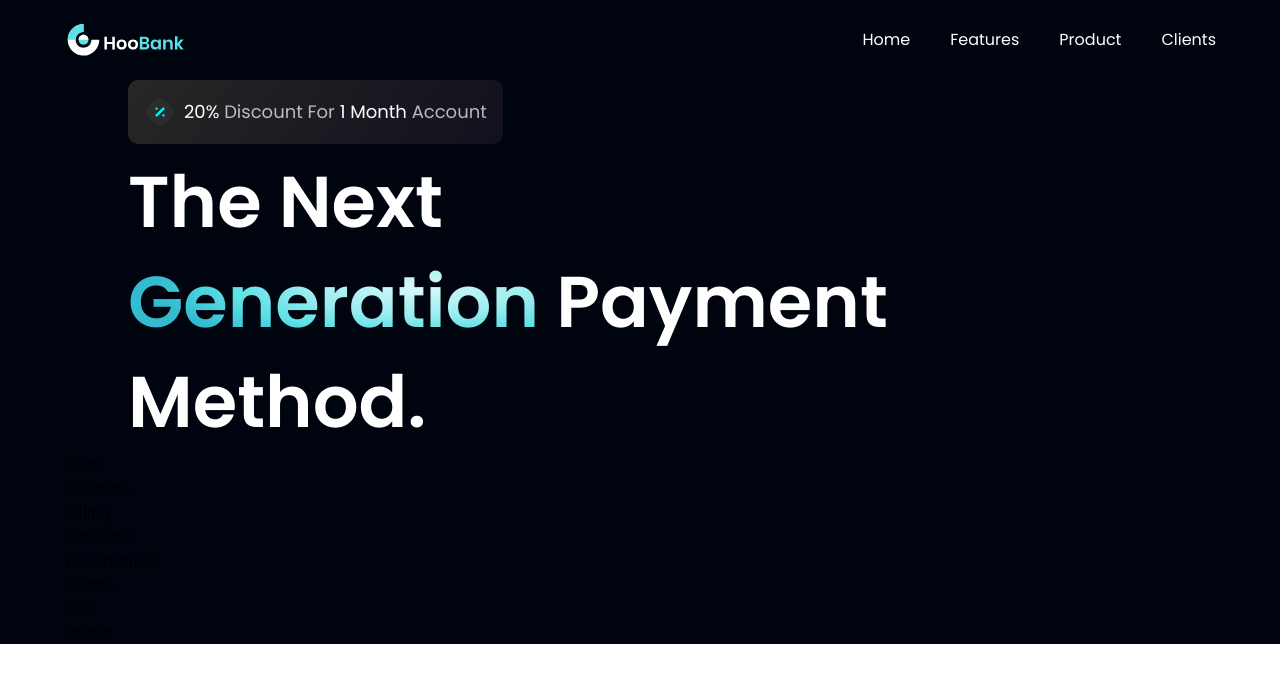
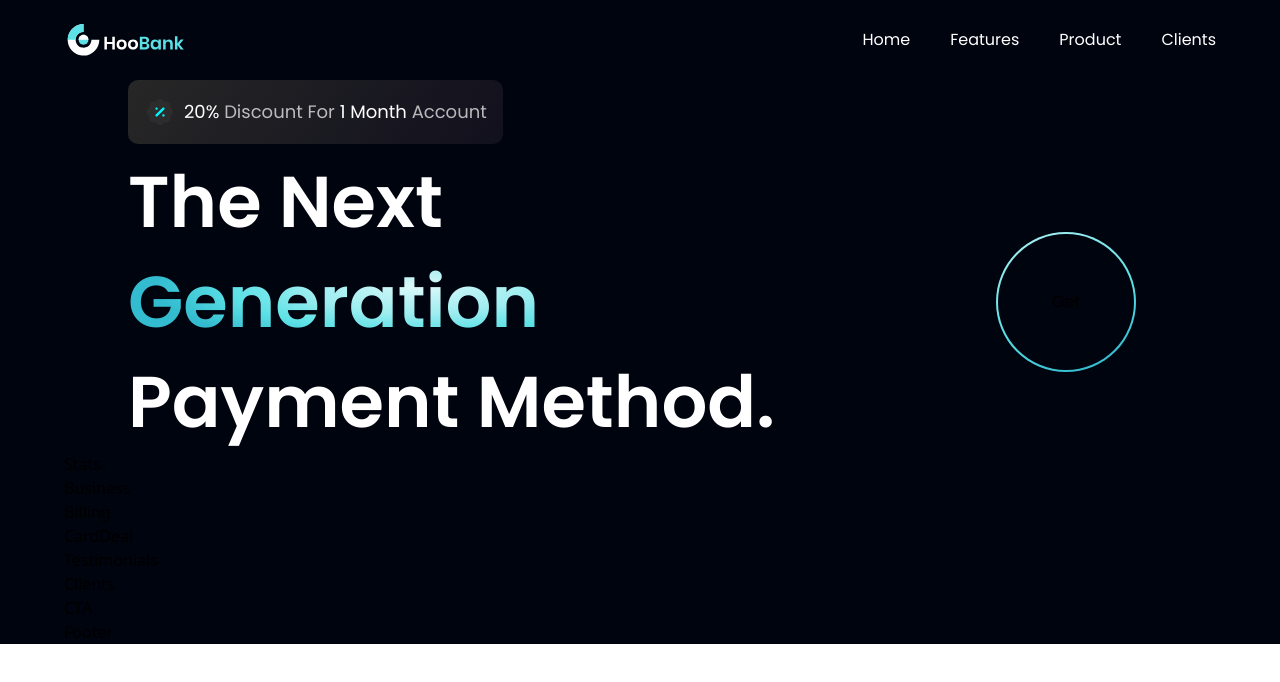
Before and after one commit to Akanimoh12/New-Modern-LandingPage, a React (Vite) app: page / in a window 1280 px wide. Shown: the top 682 px of the page. Built offline with nearby package versions, Linux system fonts and the light colour scheme.

Commit message:
Akan: updated

```diff
--- a/src/components/GetStarted.jsx
+++ b/src/components/GetStarted.jsx
@@ -1,9 +1,20 @@
-import React from 'react'
+import React from "react";
+import styles from "../style";
+import { arrowUp } from "../assets";
 
-const GetStarted = () => {
-  return (
-    <div>GetStarted</div>
-  )
-}
+const GetStarted = () => (
+  <div
+    className={`${styles.flexCenter} w-[140px] h-[140px] rounded-full bg-blue-gradient p-[2px] cursor-pointer `}
+  >
+    <div className={`${styles.flexCenter} flex-col bg-primary w-full h-full rounded-full`}>
+      <div className={`${styles.flexStart} flex-row `}>
+        <p className="font-poppins">
+          <span>Get</span>
+        </p>
+      </div>
 
-export default GetStarted
+    </div>
+  </div>
+);
+
+export default GetStarted;
--- a/src/components/Hero.jsx
+++ b/src/components/Hero.jsx
@@ -1,6 +1,7 @@
 import React from "react";
 import styles from "../style";
 import { discount, robot } from "../assets";
+import GetStarted from './GetStarted'
 
 const Hero = () => (
   <section
@@ -23,12 +24,11 @@
       <div className="flex flex-row justify-between items-center w-full">
         <h1 className="flex-1 font-poppins font-semibold ss:text-[72px] text-[52px] text-white ss:leading-[100px] leading-[75px] ">
           The Next <br className="sm:block hidden"/> {' '}
-          <span className="text-gradient">Generation</span>  {' '}
-          Payment Method.
+          <span className="text-gradient">Generation</span>  {' '} <br />
+            Payment Method.
         </h1>
         <div className="ss:flex hidden md:mr-4 mr-0 ">
-
-
+          <GetStarted />
         </div>
       </div>
 
```
